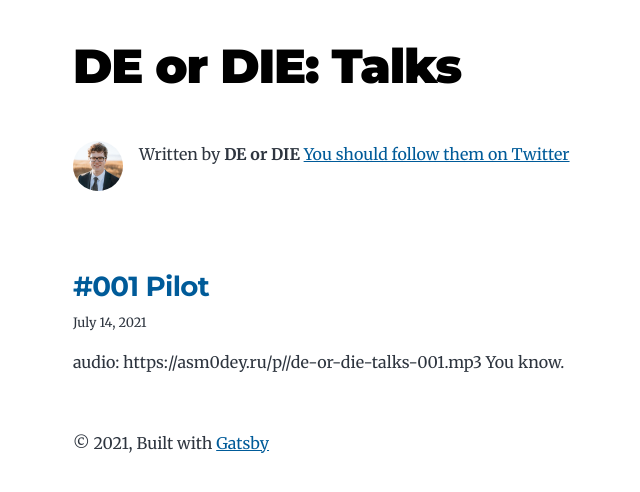
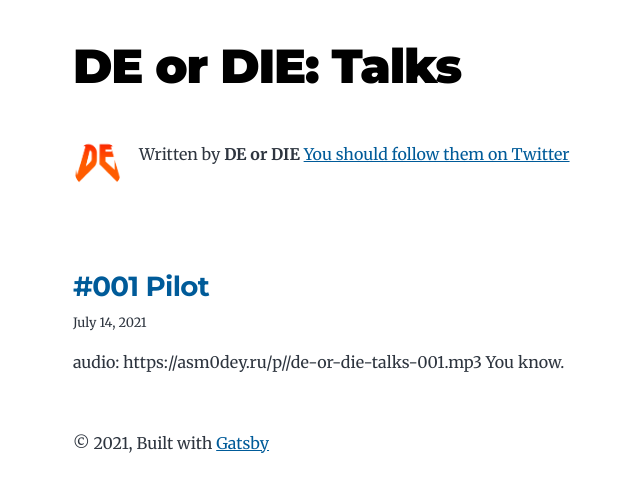
Before and after one commit to iamtodor/deordie-talks, a Gatsby site: page / in a window 1280 px wide. Shown: the whole page, without its empty margins (251-891 px from the left). Built offline with nearby package versions, Linux system fonts and the light colour scheme; Gatsby itself is replaced by a stand-in of ours.

Commit message:
chore: Change configs and icons

```diff
--- a/gatsby-config.js
+++ b/gatsby-config.js
@@ -187,7 +187,7 @@ module.exports = {
         background_color: `#ffffff`,
         theme_color: `#663399`,
         display: `minimal-ui`,
-        icon: `src/images/gatsby-icon.png`, // This path is relative to the root of the site.
+        icon: `src/images/deordie-icon.png`, // This path is relative to the root of the site.
       },
     },
     `gatsby-plugin-react-helmet`,
--- a/src/components/bio.js
+++ b/src/components/bio.js
@@ -36,7 +36,7 @@ const Bio = () => {
         className="bio-avatar"
         layout="fixed"
         formats={["AUTO", "WEBP", "AVIF"]}
-        src="../images/profile-pic.png"
+        src="../images/deordie-icon.png"
         width={50}
         height={50}
         quality={95}
```
Also changed, not shown: src/images/deordie-icon.png (added), src/images/profile-pic.png (deleted).
